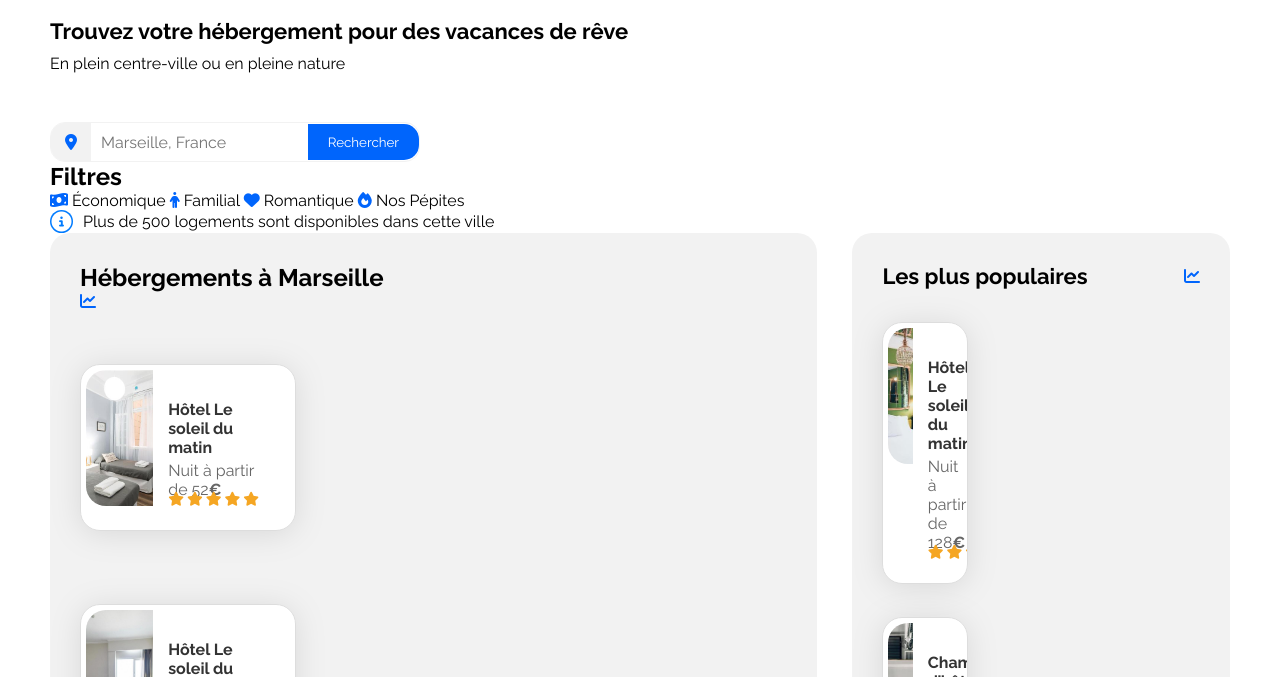
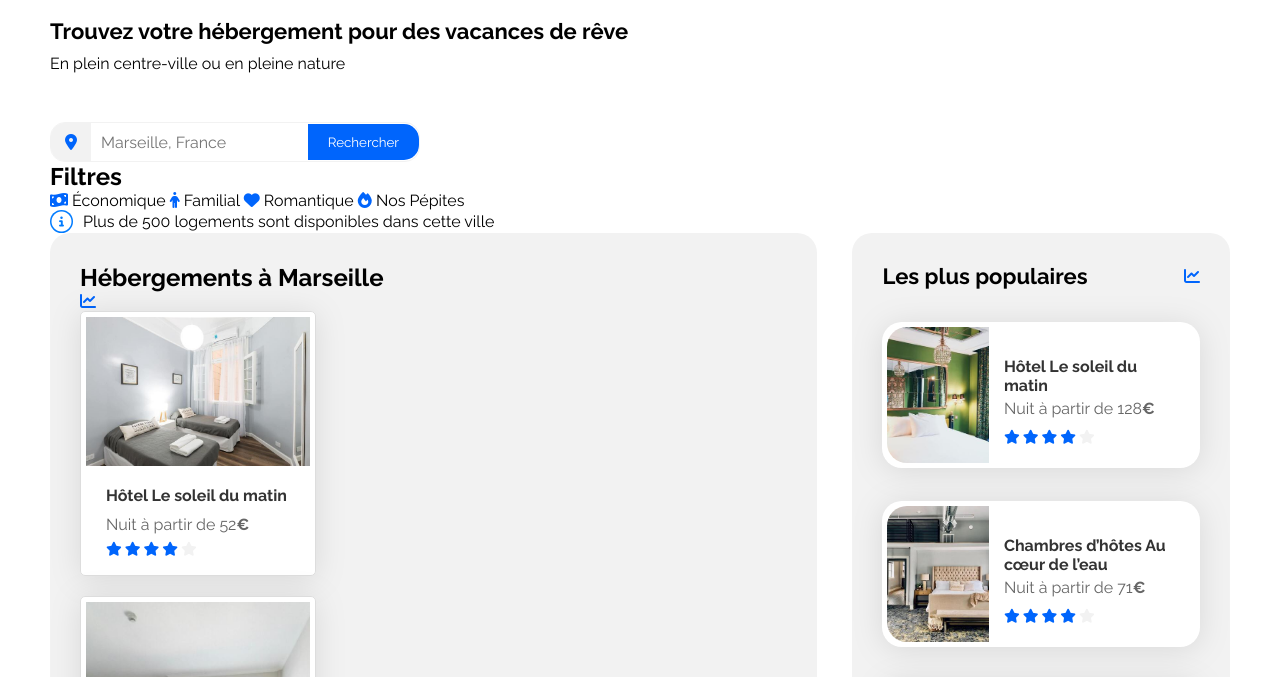
Before and after one commit to Brayann-Graux/Projet_1, a plain HTML site: page index.html in a window 1280 px wide. Shown: the part 62-739 px from the top of the page. Drawn offline with Linux system fonts and the light colour scheme.

Commit message:
modif pour test

```diff
--- a/css/style.css
+++ b/css/style.css
@@ -125,21 +125,26 @@
     color: black;
     margin-left: 10px;
 }
-
+/*
 .card-container {
     display: flex;
     justify-content: space-between;
     flex-wrap: wrap;
     margin: 20px 0;
+} */
+
+.hebergements-cards {
+    display: grid;
+    grid-template-columns: 1fr 1fr 1fr;
 }
 
-.card {
-    width: calc(33.33% - 20px); /* Chaque carte occupe environ un tiers de l'espace disponible avec un espace de 20px entre elles */
+.hebergements-cards .card {
+    /* width: calc(33.33% - 20px); Chaque carte occupe environ un tiers de l'espace disponible avec un espace de 20px entre elles */
     margin-bottom: 20px;
     background-color: #fff; /* Couleur de fond de la carte */
     border: 1px solid #ddd; /* Bordure de la carte */
     border-radius: 5px; /* Coins arrondis de la carte */
-    overflow: hidden; /* Cache tout contenu débordant */
+    /* overflow: hidden; Cache tout contenu débordant */
 }
 
 .card img {
@@ -169,10 +174,6 @@
     display: flex; /* Affiche les étoiles en ligne */
 }
 
-.card-rating i {
-    color: #f5a623; /* Couleur jaune pour les étoiles actives */
-}
-
 .neutral-star {
     color: #ccc; /* Couleur grise pour les étoiles neutres */
 }
@@ -187,13 +188,16 @@
     width: 1px; /* Largeur de 1 pixel */
     height: 1px; /* Hauteur de 1 pixel */
     padding: 0; /* Pas de rembourrage */
-    margin: -1px; /* Marge négative pour cacher l'élément */
+    margin: 0px; /* Marge négative pour cacher l'élément */
     overflow: hidden; /* Cache tout contenu débordant */
     clip: rect(0, 0, 0, 0); /* Cache l'élément */
     white-space: nowrap; /* Empêche les retours à la ligne */
     border: 0; /* Pas de bordure */
 }
 
+.hebergements img {
+    display: flex;
+}
 
 
 
--- a/index.html
+++ b/index.html
@@ -72,7 +72,7 @@
                         <h2 class="hebergements-title" id="ancre-hebergement">Hébergements à Marseille</h2>
                         <i class="fa-solid fa-chart-line" aria-hidden="true"></i>
                     </div>
-                    <div class="populaires-cards">
+                    <div class="hebergements-cards">
                         <a href="#">
                             <div class="card-container">
                             <article class="card">
```
